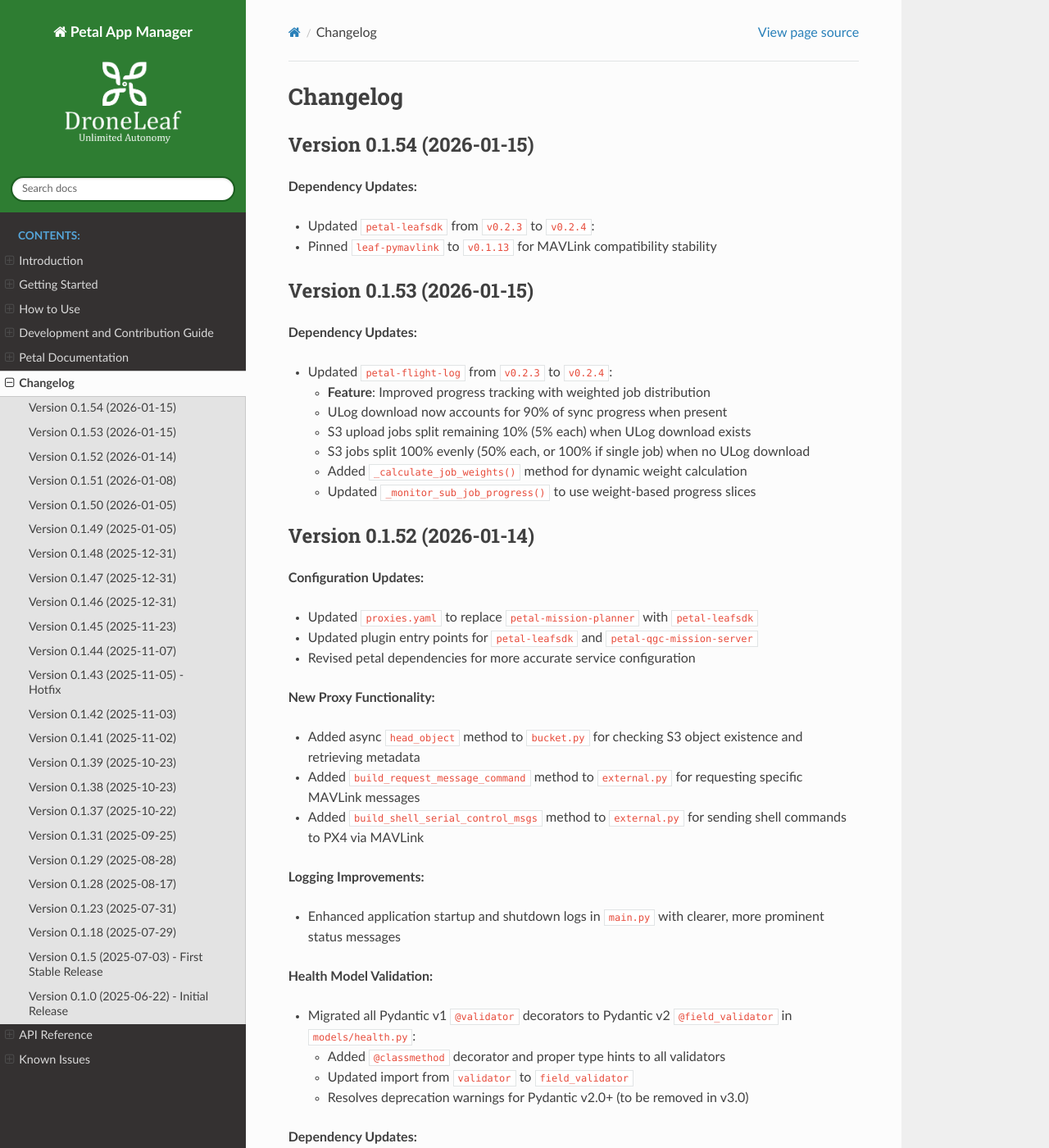
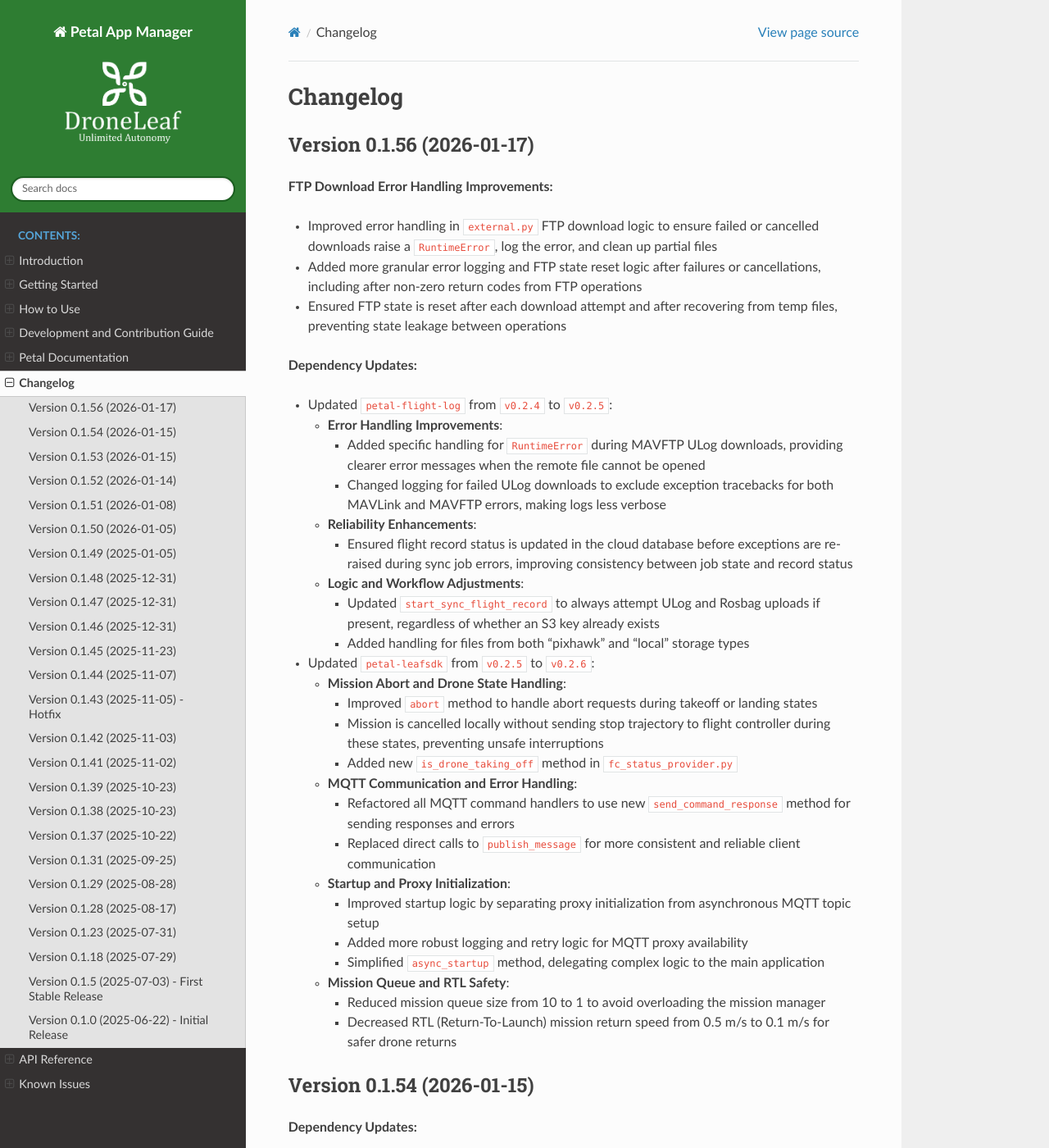
Before and after one commit to DroneLeaf/petal-app-manager, a Sphinx documentation site: the page built from docs/changelog.rst, in a window 1280 px wide and 1400 px high. Shown: the whole window at 82% size. Built offline with Sphinx 7.4.7 and the Read the Docs theme 3.1.0, drawn with Linux system fonts in a browser that asks for light colours; the version number is read from the project's files by our own code.

Commit message:
fix: update version to 0.1.56 and dependencies for petal-flight-log and petal-leafsdk

```diff
--- a/docs/changelog.rst
+++ b/docs/changelog.rst
@@ -1,5 +1,56 @@
 Changelog
 =========
+
+Version 0.1.56 (2026-01-17)
+---------------------------
+
+**FTP Download Error Handling Improvements:**
+
+- Improved error handling in ``external.py`` FTP download logic to ensure failed or cancelled downloads raise a ``RuntimeError``, log the error, and clean up partial files
+- Added more granular error logging and FTP state reset logic after failures or cancellations, including after non-zero return codes from FTP operations
+- Ensured FTP state is reset after each download attempt and after recovering from temp files, preventing state leakage between operations
+
+**Dependency Updates:**
+
+- Updated ``petal-flight-log`` from ``v0.2.4`` to ``v0.2.5``:
+
+  - **Error Handling Improvements**:
+
+    - Added specific handling for ``RuntimeError`` during MAVFTP ULog downloads, providing clearer error messages when the remote file cannot be opened
+    - Changed logging for failed ULog downloads to exclude exception tracebacks for both MAVLink and MAVFTP errors, making logs less verbose
+
+  - **Reliability Enhancements**:
+
+    - Ensured flight record status is updated in the cloud database before exceptions are re-raised during sync job errors, improving consistency between job state and record status
+
+  - **Logic and Workflow Adjustments**:
+
+    - Updated ``start_sync_flight_record`` to always attempt ULog and Rosbag uploads if present, regardless of whether an S3 key already exists
+    - Added handling for files from both "pixhawk" and "local" storage types
+
+- Updated ``petal-leafsdk`` from ``v0.2.5`` to ``v0.2.6``:
+
+  - **Mission Abort and Drone State Handling**:
+
+    - Improved ``abort`` method to handle abort requests during takeoff or landing states
+    - Mission is cancelled locally without sending stop trajectory to flight controller during these states, preventing unsafe interruptions
+    - Added new ``is_drone_taking_off`` method in ``fc_status_provider.py``
+
+  - **MQTT Communication and Error Handling**:
+
+    - Refactored all MQTT command handlers to use new ``send_command_response`` method for sending responses and errors
+    - Replaced direct calls to ``publish_message`` for more consistent and reliable client communication
+
+  - **Startup and Proxy Initialization**:
+
+    - Improved startup logic by separating proxy initialization from asynchronous MQTT topic setup
+    - Added more robust logging and retry logic for MQTT proxy availability
+    - Simplified ``async_startup`` method, delegating complex logic to the main application
+
+  - **Mission Queue and RTL Safety**:
+
+    - Reduced mission queue size from 10 to 1 to avoid overloading the mission manager
+    - Decreased RTL (Return-To-Launch) mission return speed from 0.5 m/s to 0.1 m/s for safer drone returns
 
 Version 0.1.54 (2026-01-15)
 ---------------------------
--- a/pyproject.toml
+++ b/pyproject.toml
@@ -1,6 +1,6 @@
 [project]
 name = "petal-app-manager"
-version = "0.1.55"
+version = "0.1.56"
 description = "A FastAPI interface for loading, managing and running Droneleaf Petal applications"
 authors = [
     {name = "Khalil Al Handawi", email = "khalil.alhandawi@droneleaf.io"},
@@ -58,9 +58,9 @@ cicddocs = [
 ]
 prod = [
     "leaf-pymavlink>=0.1.14,<0.1.15",
-    "petal-flight-log==0.2.4",
+    "petal-flight-log==0.2.5",
     "petal-warehouse==0.1.7",
-    "petal-leafsdk==0.2.5",
+    "petal-leafsdk==0.2.6",
     "petal-user-journey-coordinator==0.1.8",
     "petal-qgc-mission-server==0.1.2",
 ]
```
Also changed, not shown: 1 other file.
